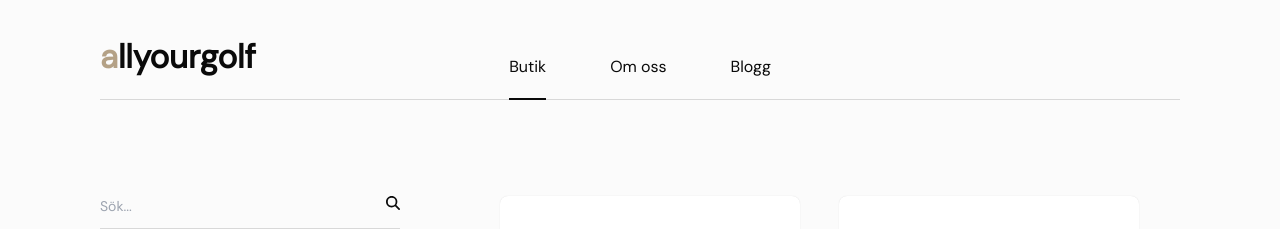
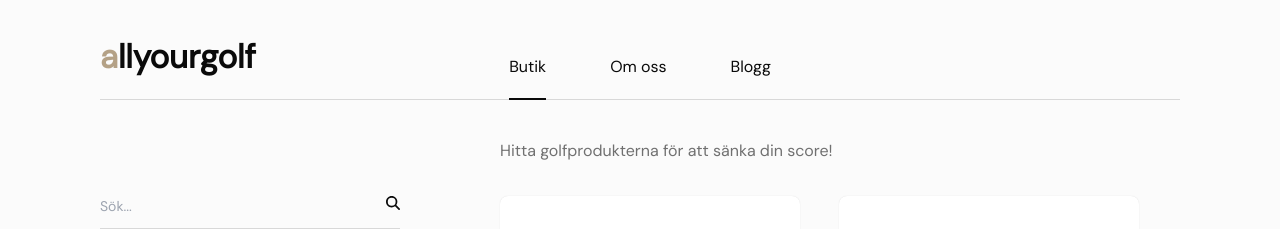
Before and after one commit to buhrmansolutions/interior-affiliate, a Next.js app: page /shop in a window 1280 px wide. Shown: the top 229 px of the page. Built offline with nearby package versions, Linux system fonts and the light colour scheme.

Commit message:
Update h1

```diff
--- a/app/components/header/index.tsx
+++ b/app/components/header/index.tsx
@@ -34,7 +34,7 @@ export default function Layout() {
       <div className="header">
         <div className="header-top-container">
           <Link href="/shop">
-            <h1>allyourgolf</h1>
+            <h2>allyourgolf</h2>
           </Link>
           <button
             className={`hamburger-menu-container ${
--- a/app/components/header/style.css
+++ b/app/components/header/style.css
@@ -14,12 +14,12 @@
   position: absolute;
   left: var(--margin-huge);
 }
-.header-top-container > a > h1 {
+.header-top-container > a > h2 {
   margin-bottom: 0px;
   font-weight: 900;
   cursor: pointer;
 }
-.header-top-container > a > h1::first-letter {
+.header-top-container > a > h2::first-letter {
   color: var(--accent);
 }
 
@@ -75,7 +75,7 @@
   .header-container + * {
     margin-top: 0px;
   }
-  .header-top-container > a > h1 {
+  .header-top-container > a > h2 {
     display: block;
     font-size: var(--heading4-size);
   }
--- a/app/components/products/index.css
+++ b/app/components/products/index.css
@@ -2,6 +2,14 @@
   flex: 1;
   /* height: calc(100vh - 99px); */
   /* overflow: scroll; */
+}
+
+.product-container > h1 {
+  font-size: var(--heading4-size);
+  color: var(--dark-gray);
+  margin-bottom: 0px;
+  margin-top: var(--margin-large);
+  position: absolute;
 }
 .product-grid {
   flex: 1;
--- a/app/components/products/index.tsx
+++ b/app/components/products/index.tsx
@@ -55,6 +55,7 @@ const Products = () => {
 
   return (
     <div className="product-container">
+      <h1>Hitta golfprodukterna för att sänka din score!</h1>
       <div className="product-grid">{batch.map(Product)}</div>
       <PageSelector
         numberOfPages={numberOfPages}
```
